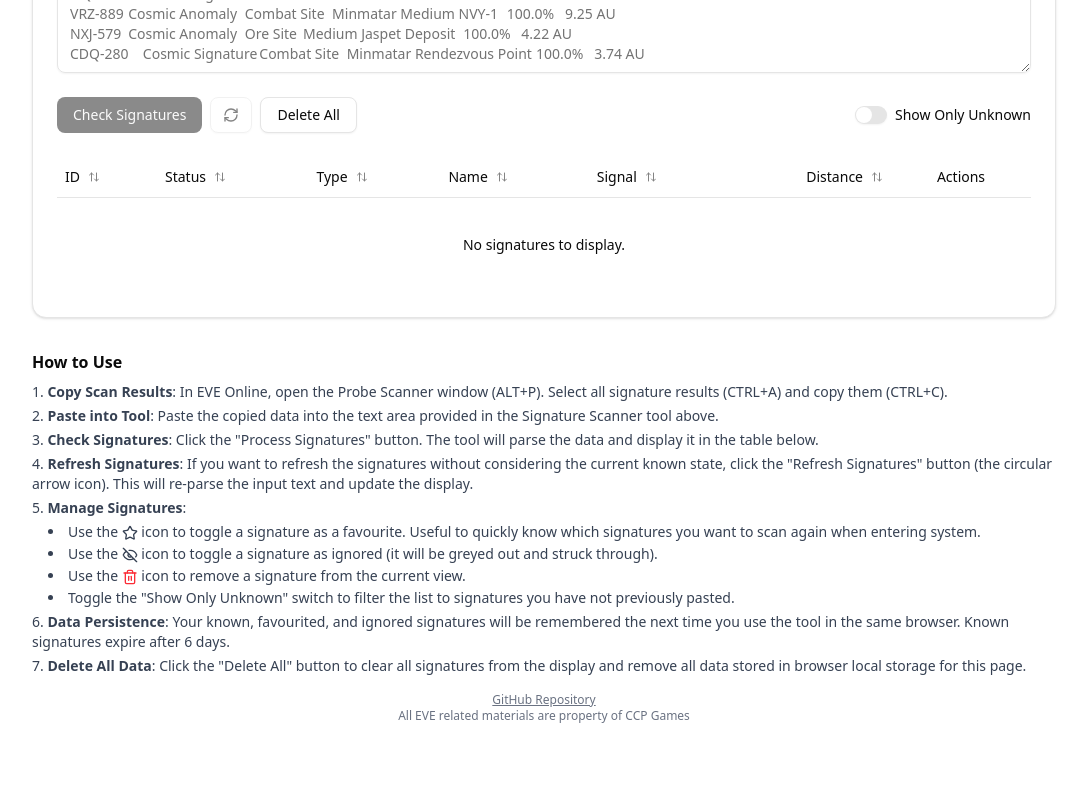
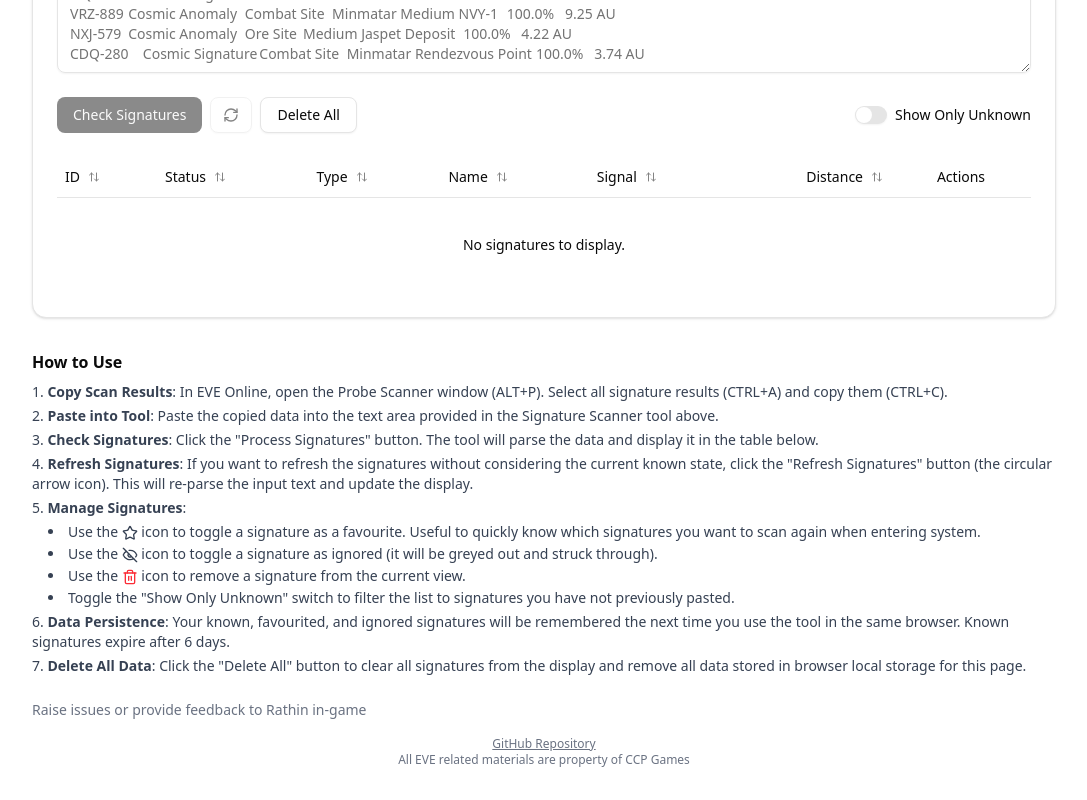
Before and after one commit to rathin-eve/eve-sig, a React (Vite) app: page / in a window 1280 px wide. Shown: the part 280-1080 px from the top of the page, without its empty margins (96-1183 px from the left). Before the commit the page ends 1036 px from the top, so only its background shows below. Built offline with nearby package versions, Linux system fonts and the light colour scheme.

Commit message:
Where to raise feedback

```diff
--- a/src/components/SignatureScanner.tsx
+++ b/src/components/SignatureScanner.tsx
@@ -620,6 +620,9 @@ export function SignatureScanner() {
             </li>
           </ol>
         </div>
+        <div className="mt-6 text-sm text-gray-500 dark:text-gray-400">
+          <p>Raise issues or provide feedback to Rathin in-game</p>
+        </div>
       </div>
     </TooltipProvider>
   );
```
